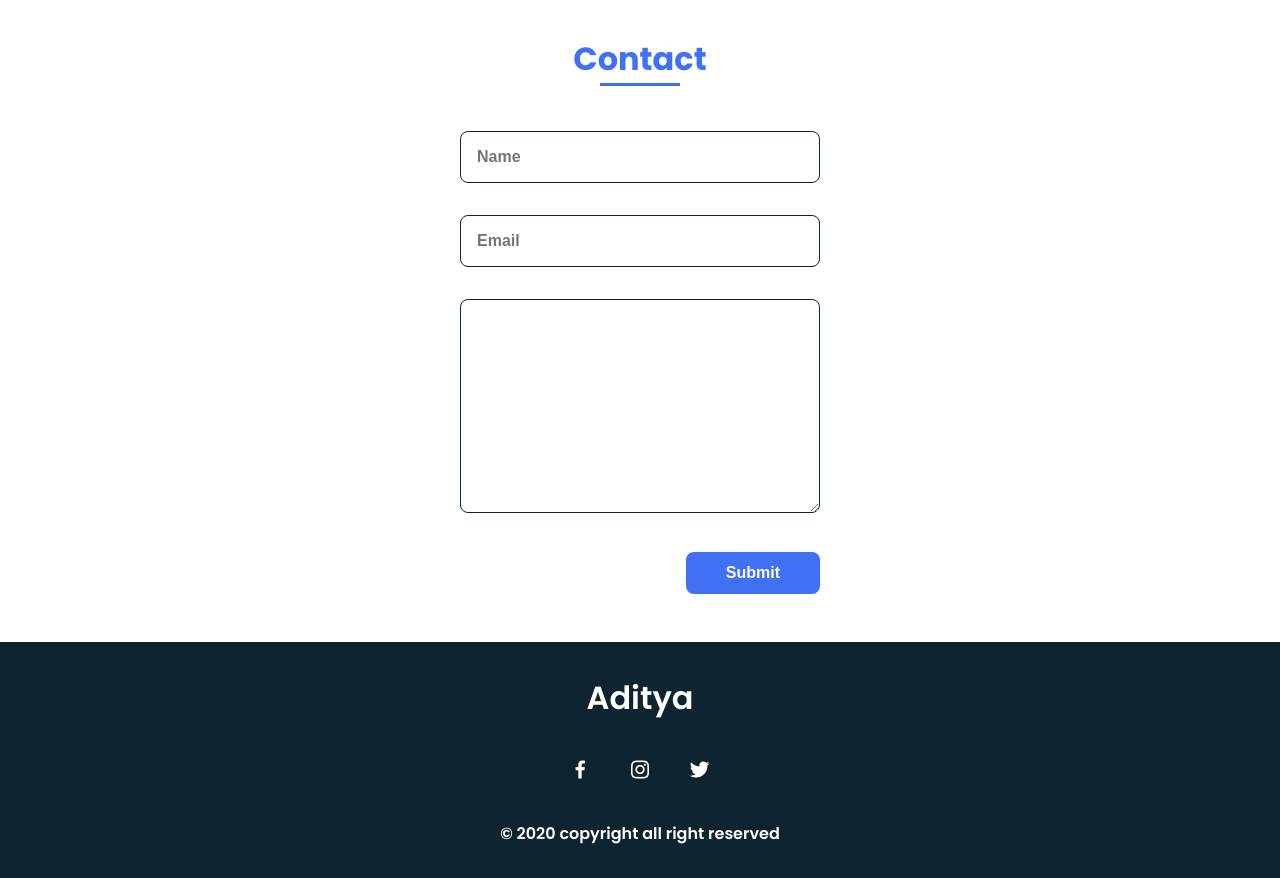
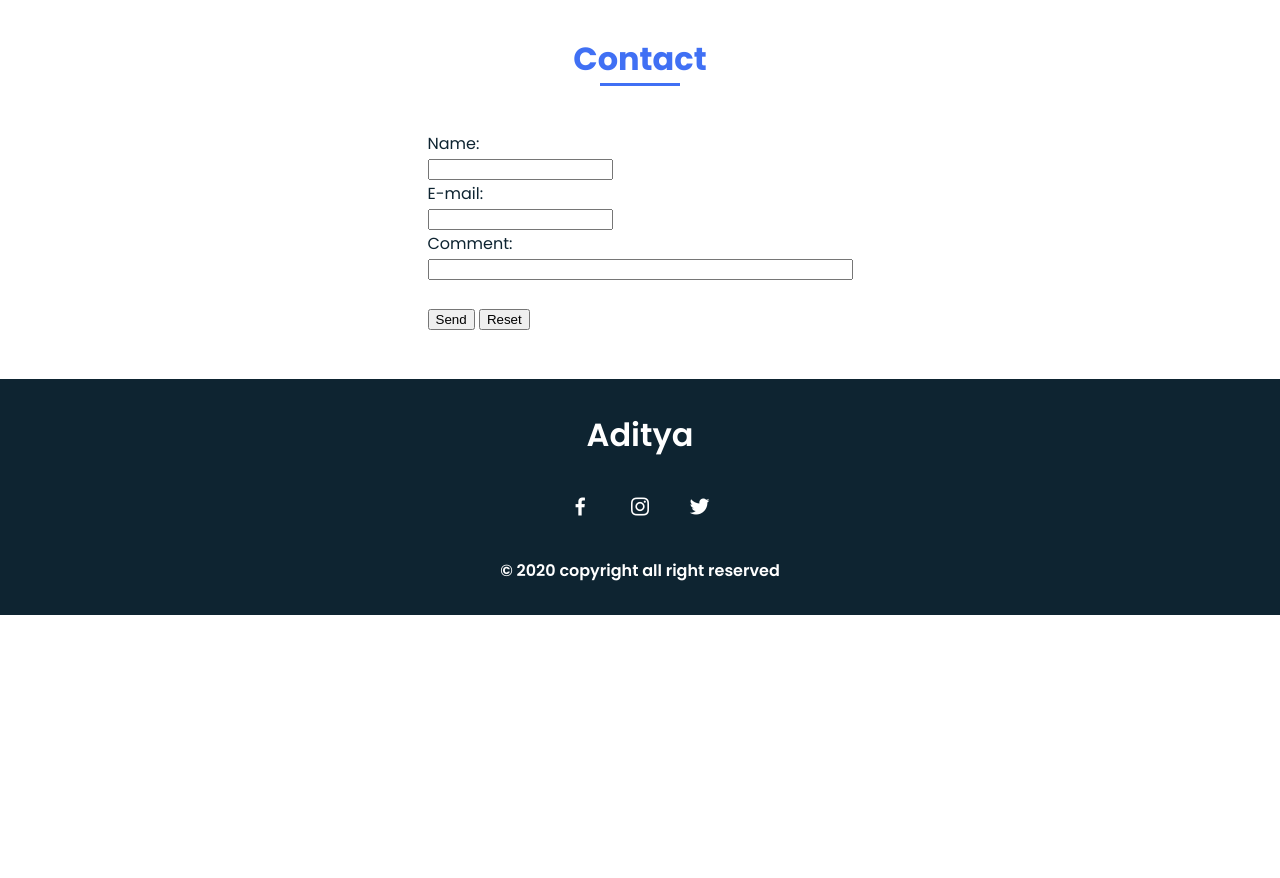
Before and after one commit to theadityashinde/theadityashinde.github.com, a plain HTML site: page index.html in a window 1280 px wide. Shown: the part 2920-3798 px from the top of the page. After the commit the page ends 3535 px from the top, so only its background shows below. Drawn offline with nearby package versions, Linux system fonts and the light colour scheme.

Commit message:
Update index.html

```diff
--- a/index.html
+++ b/index.html
@@ -166,12 +166,17 @@
                 <h2 class="section-title">Contact</h2>
 
                 <div class="contact__container bd-grid">
-                    <form action="" class="contact__form">
-                        <input type="text" placeholder="Name" class="contact__input">
-                        <input type="mail" placeholder="Email" class="contact__input">
-                        <textarea name="" id="shindeaditya684@gmail.com" cols="0" rows="10" class="contact__input"></textarea>
-                        <input type="button" value="Submit" class="contact__button button">
-                    </form>
+                    <form action="mailto:shindeaditya685@example.com" method="post" enctype="text/plain">
+Name:<br>
+<input type="text" name="name"><br>
+E-mail:<br>
+<input type="text" name="mail"><br>
+Comment:<br>
+<input type="text" name="comment" size="50"><br><br>
+<input type="submit" value="Send">
+<input type="reset" value="Reset">
+</form>
+
                 </div>
             </section>
         </main>
```
